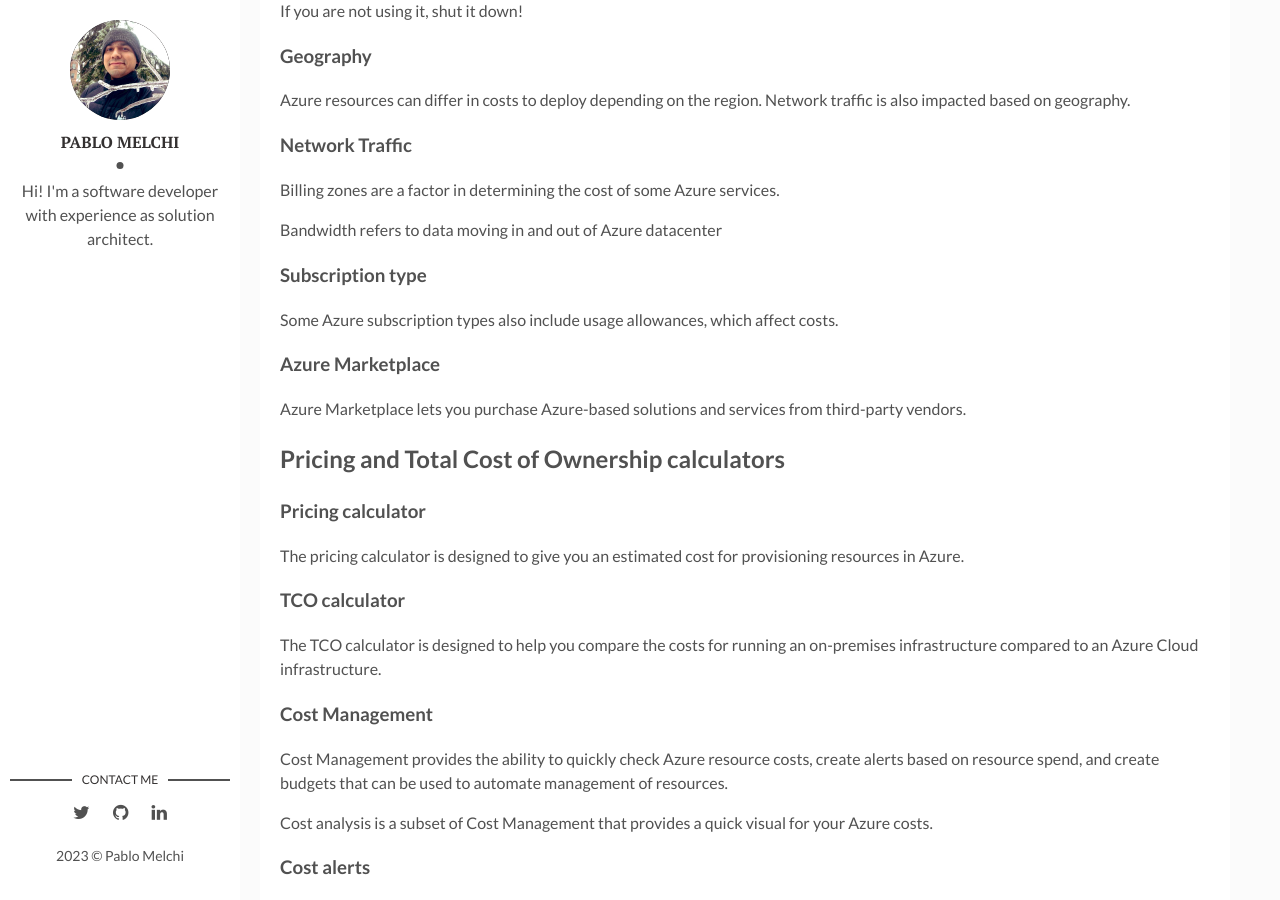
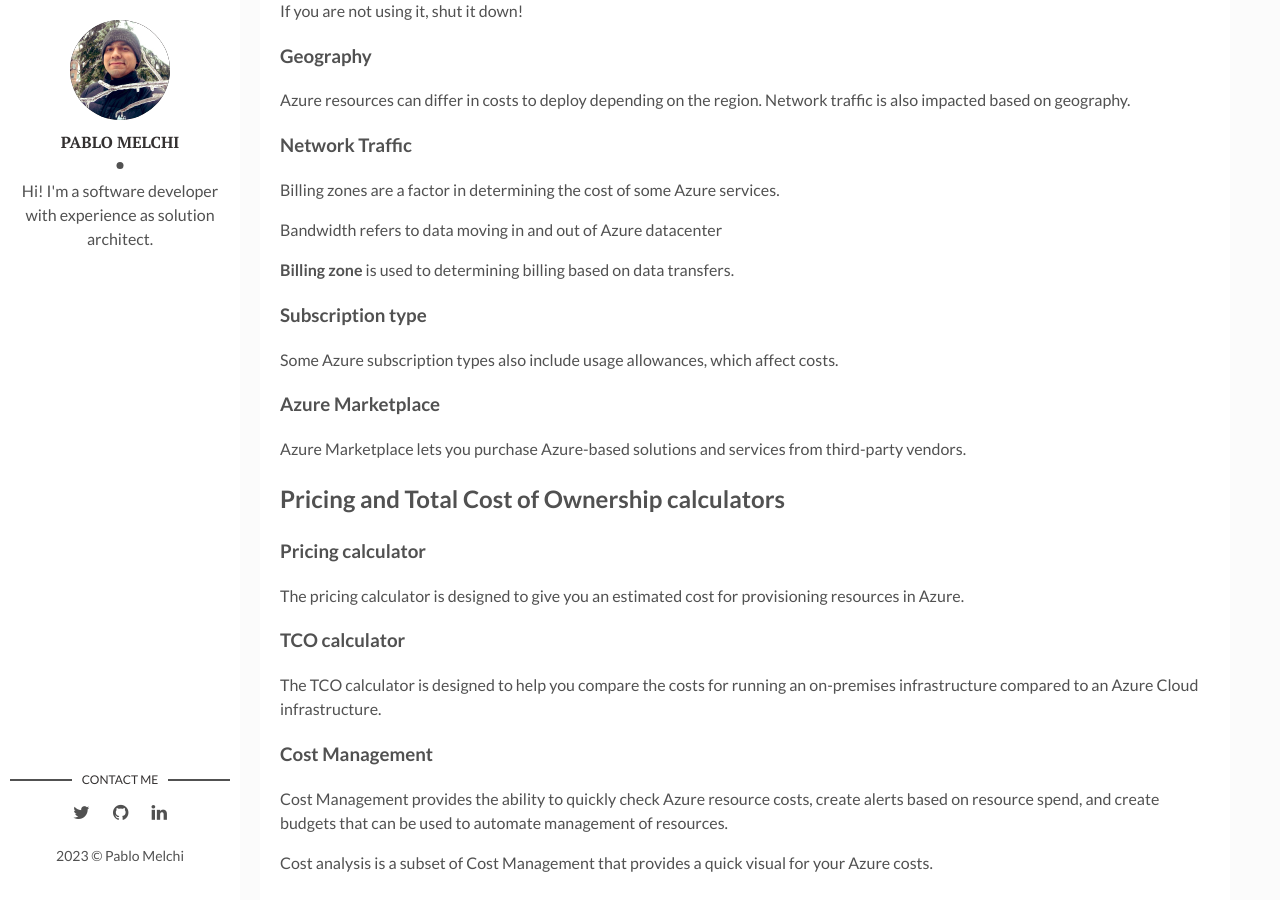
Before and after one commit to pmelchi/pmelchi.github.io, a Jekyll site: the page built from _posts/2023-01-26-AZ-900-overview.markdown, in a window 1280 px wide and 900 px high, scrolled down 10636 px. Built offline with Jekyll 4.4.1, drawn with Linux system fonts in a browser that asks for light colours.

```diff
--- a/_posts/2023-01-26-AZ-900-overview.markdown
+++ b/_posts/2023-01-26-AZ-900-overview.markdown
@@ -389,6 +389,8 @@
 
 Bandwidth refers to data moving in and out of Azure datacenter
 
+**Billing zone** is used to determining billing based on data transfers.
+
 ### Subscription type
 Some Azure subscription types also include usage allowances, which affect costs.
 
```
